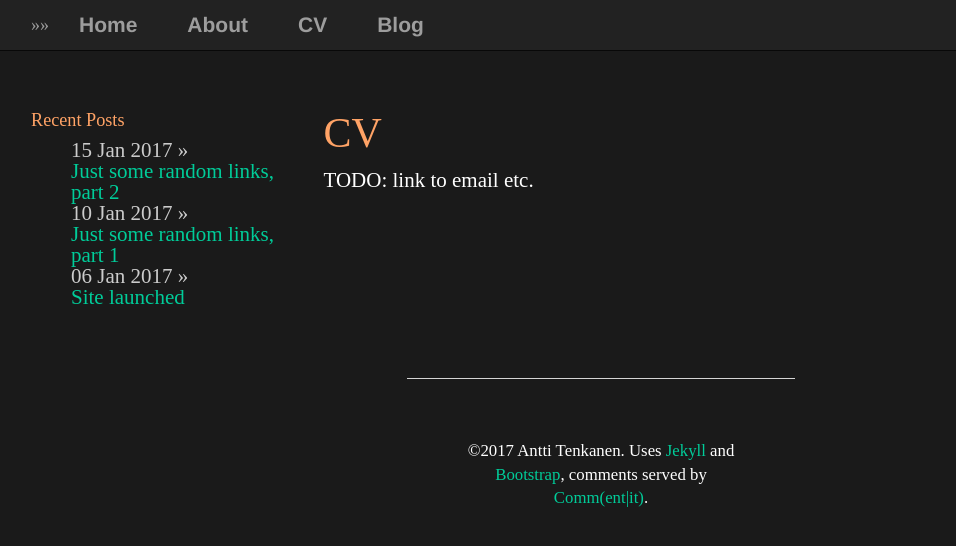
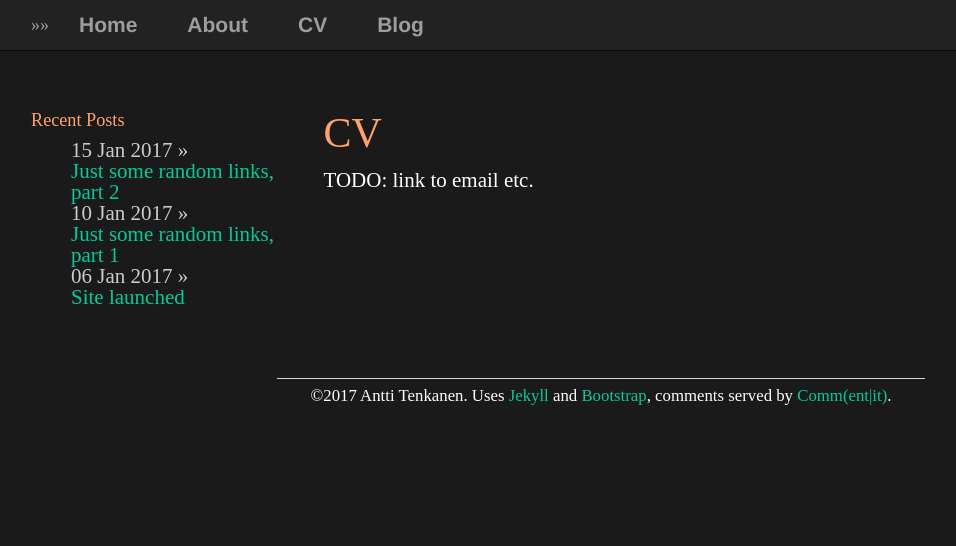
Before and after one commit to plantecophys/plantecophys, a Jekyll site: the page built from cv/index.html, in a window 1280 px wide. Shown: the top 546 px of the page, without its empty margins (39-995 px from the left). Built offline with Jekyll 4.4.1, drawn with Linux system fonts in a browser that asks for light colours.

Commit message:
Update main.css

```diff
--- a/css/main.css
+++ b/css/main.css
@@ -128,9 +128,8 @@ footer {
     border-top: 1px solid #d5d5d5;
     font-size: .8em;
     text-align: center;
-    margin: auto;
-    width: 60%;
-    padding: 60px;
+    padding-top: 5px;
+    margin: 0px;
 }
 nav ul, footer ul {
     font-family:'Helvetica', 'Arial', 'Sans-Serif';
```
